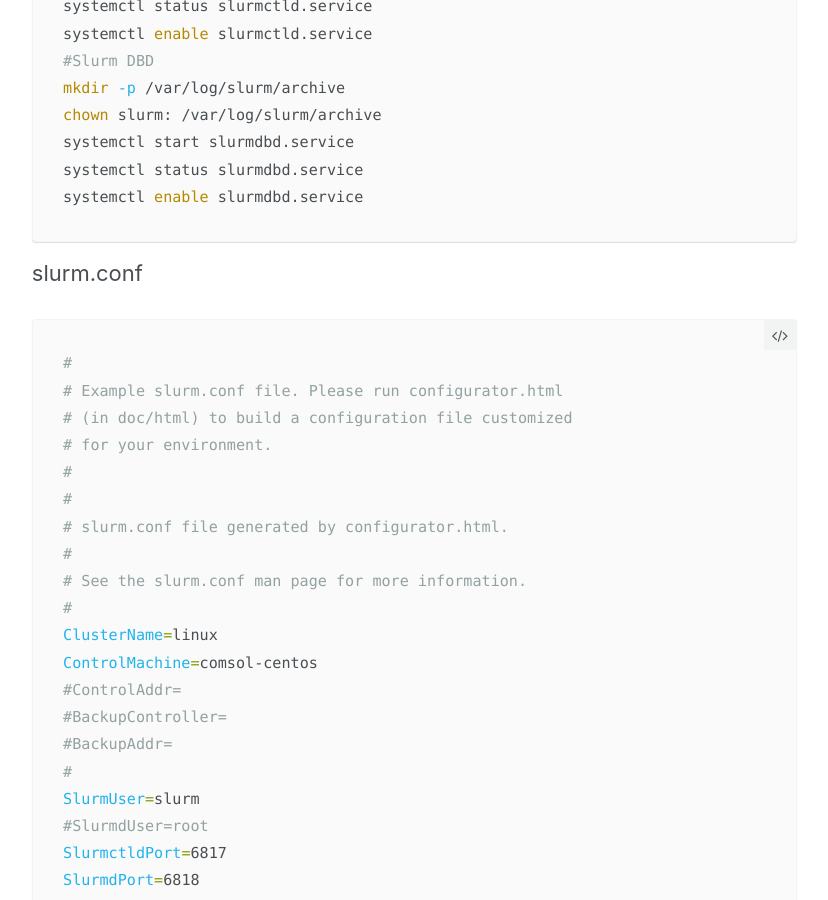
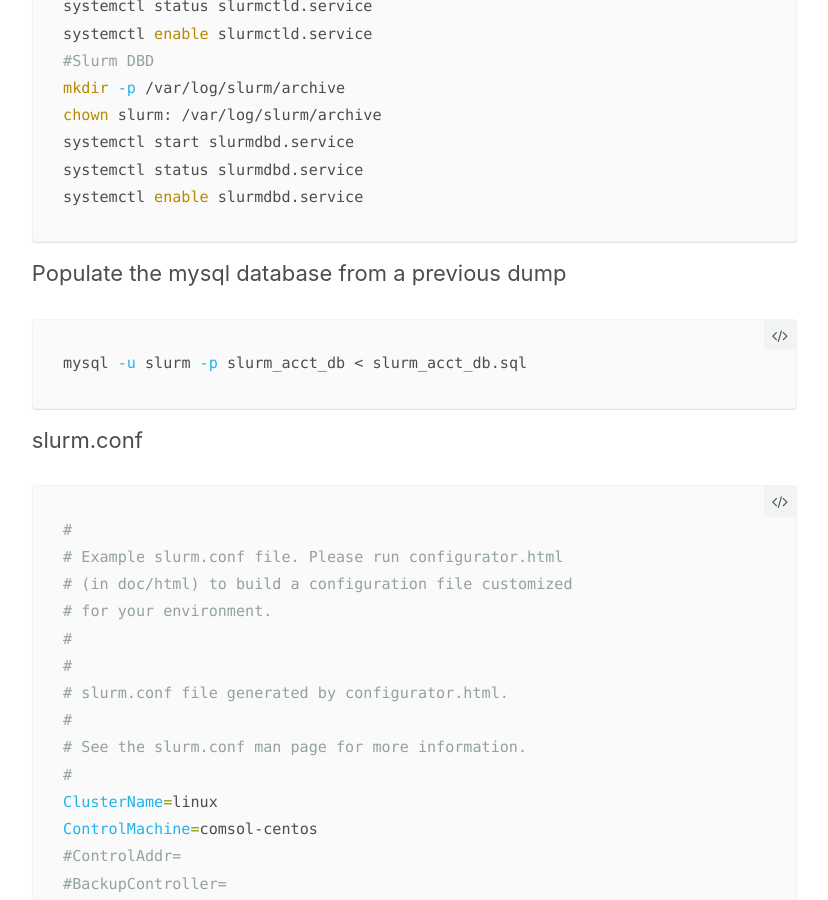
Before and after one commit to JingchaoZhang/JingchaoZhang.github.io, a Jekyll site: the page built from _posts/2017-08-28-slurm-setup.md, in a window 1280 px wide and 900 px high, scrolled down 1799 px. Shown: the whole window, without its empty margins (252-1080 px from the left). Built offline with Jekyll 4.4.1, drawn with Linux system fonts in a browser that asks for light colours; some of the changed text lies outside the part shown.

Commit message:
Update 2017-08-28-slurm-setup.md

````diff
--- a/_posts/2017-08-28-slurm-setup.md
+++ b/_posts/2017-08-28-slurm-setup.md
@@ -66,6 +66,12 @@ systemctl start slurmdbd.service
 systemctl status slurmdbd.service
 systemctl enable slurmdbd.service
 ```
+
+Populate the mysql database from a previous dump
+```bash
+mysql -u slurm -p slurm_acct_db < slurm_acct_db.sql
+```
+
 slurm.conf
 ```bash
 #
@@ -162,3 +168,4 @@ JobCompType=jobcomp/none
 NodeName=comsol-centos Procs=8 State=UNKNOWN
 PartitionName=batch Nodes=ALL Default=YES MaxTime=INFINITE State=UP
 ```
+Grep the NodeName from `hostname` output.
````
